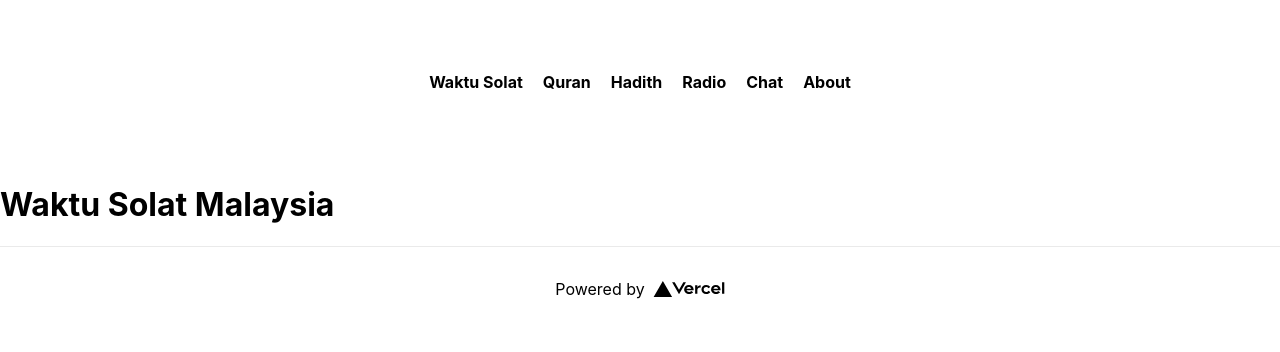
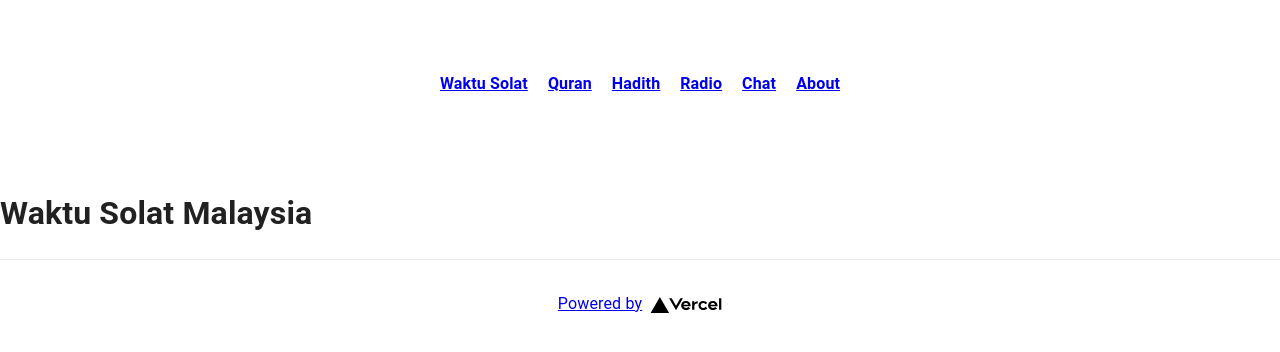
Before and after one commit to c4lyp5o/cpray-v2, a Next.js app: page /about in a window 1280 px wide. Shown: the top 352 px of the page. Built offline with nearby package versions, Linux system fonts and the light colour scheme.

Commit message:
using mui

```diff
--- a/components/Time.js
+++ b/components/Time.js
@@ -1,6 +1,7 @@
 import { useEffect, useState } from 'react';
 import { useRouter } from 'next/router';
 import useSWR from 'swr';
+import Grid2 from '@mui/material/Unstable_Grid2'; // Grid version 2
 import styles from '../styles/Home.module.css';
 
 export default function Time() {
--- a/package.json
+++ b/package.json
@@ -9,6 +9,9 @@
     "lint": "next lint"
   },
   "dependencies": {
+    "@emotion/react": "^11.10.4",
+    "@emotion/styled": "^11.10.4",
+    "@mui/material": "^5.10.3",
     "next": "12.2.2",
     "react": "18.2.0",
     "react-awesome-spinners": "^1.3.1",
--- a/pages/_app.js
+++ b/pages/_app.js
@@ -1,11 +1,14 @@
-import '../styles/globals.css';
+import CssBaseline from '@mui/material/CssBaseline';
 import Layout from '../components/Layout';
 
 function MyApp({ Component, pageProps }) {
   return (
-    <Layout>
-      <Component {...pageProps} />
-    </Layout>
+    <>
+      <CssBaseline />
+      <Layout>
+        <Component {...pageProps} />
+      </Layout>
+    </>
   );
 }
 
```
Also changed, not shown: 2 other files (tests, documents, lock files or other folders).
